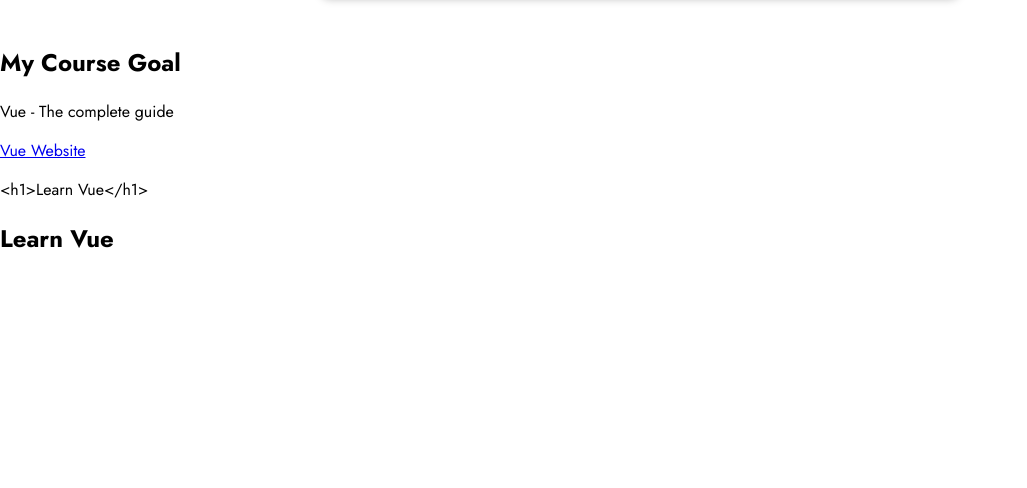
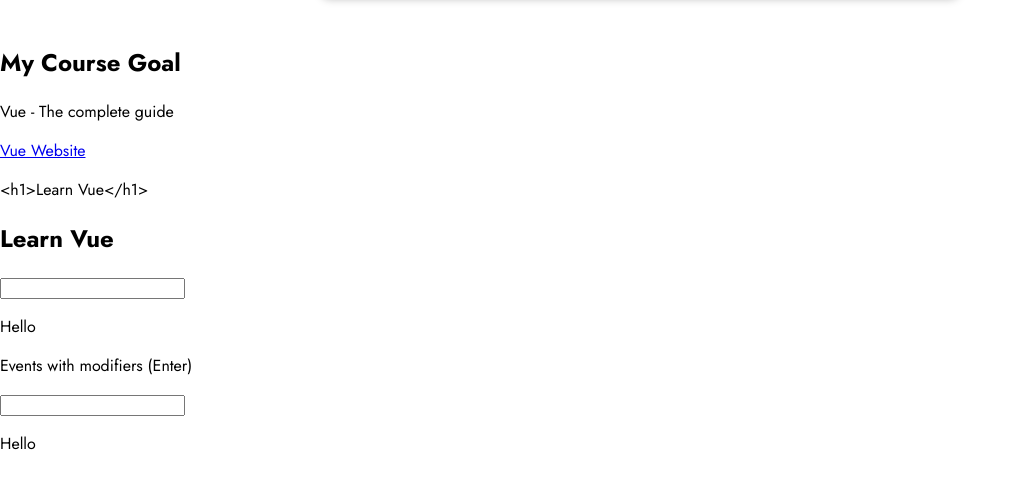
Before and after one commit to poepoedarli/VueJs_Maximilian, a plain HTML site: page index.html in a window 1280 px wide. Shown: the part 172-660 px from the top of the page, without its empty margins (0-1027 px from the left). Drawn offline with nearby package versions, Linux system fonts and the light colour scheme.

Commit message:
Usage of Events and Event modifiers

```diff
--- a/app.js
+++ b/app.js
@@ -5,7 +5,9 @@ const app = Vue.createApp({
             'courseName': 'Vue - The complete guide',
             'websiteLink': 'https://vuejs.org',
             'courseGoalA' : '<h1>Learn Vue</h1>',
-            'courseGoalB' : '<h1>Master Vue</h1>'
+            'courseGoalB' : '<h1>Master Vue</h1>',
+            'customerName' : '',
+            'cusName' : ''
         }
     },
     methods: {//it also reserved name, like as "data",
@@ -21,6 +23,12 @@ const app = Vue.createApp({
             let value = Math.random();
             if(value<0.5) return this.courseGoalA;
             else return this.courseGoalB;
+        },
+        setCustomerName(event, last_name){
+            this.customerName = event.target.value +' '+last_name;
+        },
+        setCusName(event, last_name){
+            this.cusName = event.target.value +' '+last_name;
         }
     },
 });
--- a/index.html
+++ b/index.html
@@ -29,6 +29,15 @@
 
         <!-- showing HTML tags, by using v-html -->
         <p v-html="courseGoal()"></p>
+
+        <!-- Events -->
+        <input type="text" value="" v-on:input="setCustomerName($event, 'Kg')">
+        <p>Hello {{customerName}}</p>
+
+        <!-- Events with modifiers -->
+        <p>Events with modifiers (Enter)</p>
+        <input type="text" value="" v-on:keyup.enter="setCusName($event, 'Kg')">
+        <p>Hello {{cusName}}</p>
 	</section>
   </body>
 </html>
```
